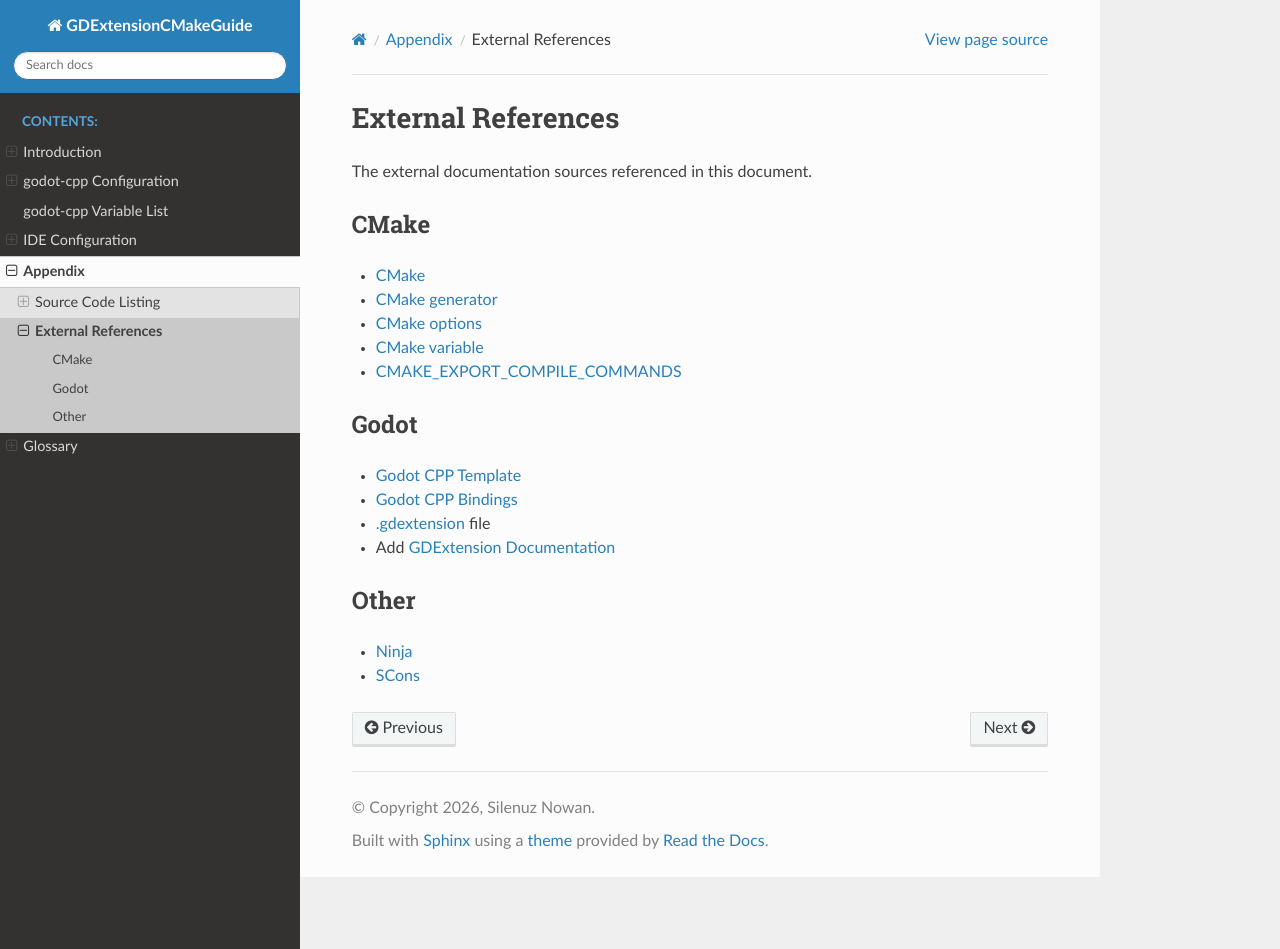
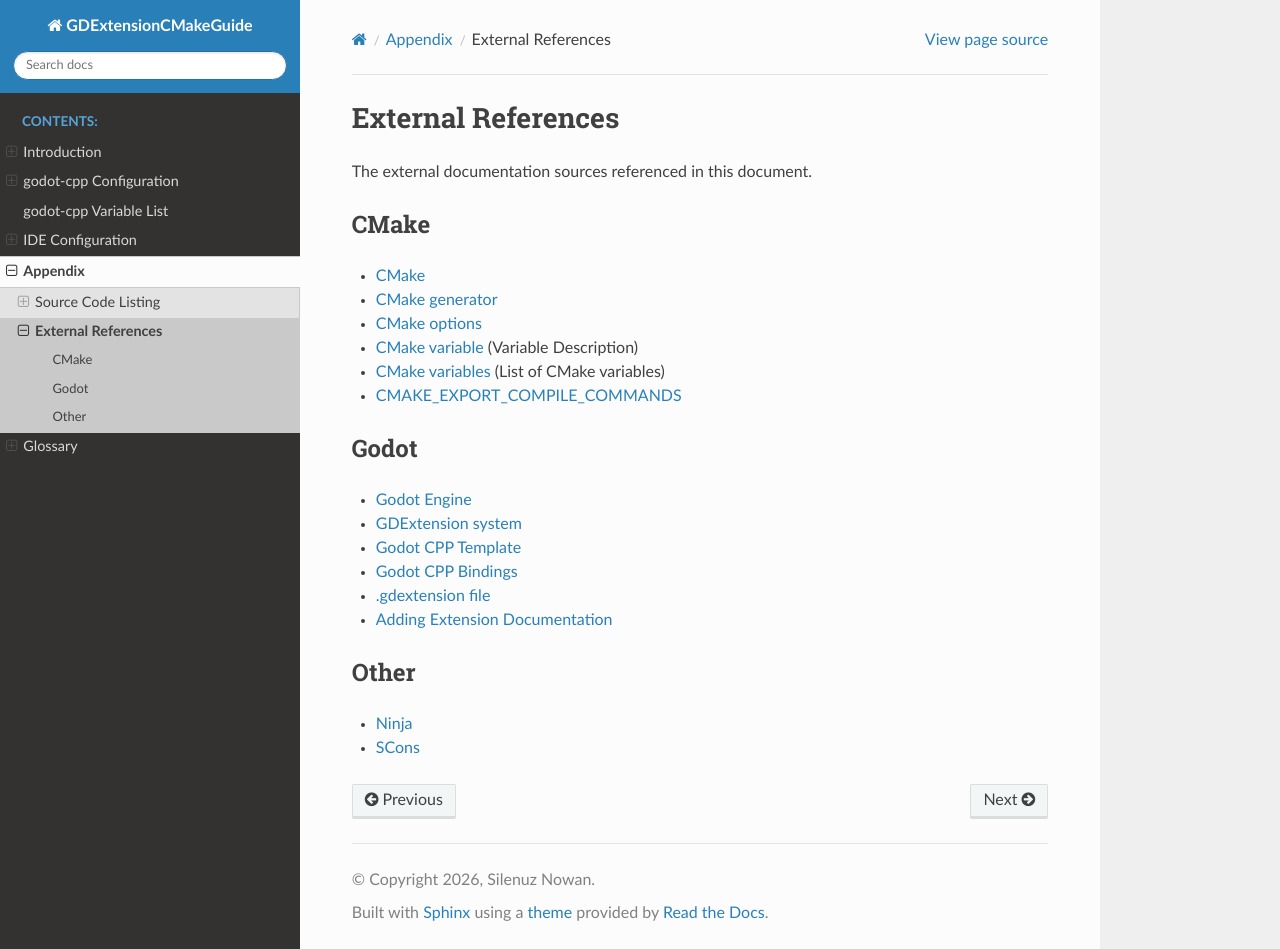
Before and after one commit to silenuz/GDExtension_CMake, a Sphinx documentation site: the page built from docs/source/appendix/external_docs.rst, in a window 1280 px wide and 949 px high. Built offline with Sphinx 7.4.7 and the Read the Docs theme 3.1.0, drawn with Linux system fonts in a browser that asks for light colours.

Commit message:
more glossary terms added, updated external links page

```diff
--- a/docs/source/appendix/external_docs.rst
+++ b/docs/source/appendix/external_docs.rst
@@ -8,15 +8,18 @@ CMake
 * `CMake`_
 * `CMake generator`_
 * `CMake options`_
-* `CMake variable`_
+* `CMake variable`_ (Variable Description)
+* `CMake variables`_ (List of CMake variables)
 * `CMAKE_EXPORT_COMPILE_COMMANDS`_
 
 Godot
 =====
+* `Godot Engine <Godot_>`__
+* `GDExtension system`_
 * `Godot CPP Template`_
 * `Godot CPP Bindings`_
-* `.gdextension`_ file
-* Add `GDExtension Documentation`_
+* `.gdextension file <.gdextension_>`__
+* `Adding Extension Documentation <GDExtension Documentation_>`__
 
 Other
 =====
--- a/docs/source/introduction/first_steps.rst
+++ b/docs/source/introduction/first_steps.rst
@@ -49,7 +49,7 @@ The `Godot CPP Template`_ is organized as follows:
 Initial Configuration
 =====================
 
-After cloning the repository `CMake`_ has to be configured. Open a terminal in the topmost level of the git project that
+After cloning the repository :term:`CMake` has to be configured. Open a terminal in the topmost level of the git project that
 was just cloned, for example mycooldemo and execute cmake with the `CMake options`_
 listed below:
 
--- a/docs/source/share/links.rst
+++ b/docs/source/share/links.rst
@@ -11,6 +11,7 @@
 .. _Godot CPP Bindings: https://github.com/godotengine/godot-cpp/tree/6388e26dd8a42071f65f764a3ef3d9523dda3d6e
 .. _GDExtension Documentation: https://docs.godotengine.org/en/stable/tutorials/scripting/cpp/gdextension_docs_system.html
 .. _.gdextension: https://docs.godotengine.org/en/stable/tutorials/scripting/gdextension/gdextension_file.html#
+.. _GDExtension system: https://docs.godotengine.org/en/stable/tutorials/scripting/gdextension/index.html
 
 .. _Ninja: https://ninja-build.org/manual.html
 .. _SCons: https://scons.org/
```
Also changed, not shown: other parts of docs/source/introduction/first_steps.rst (+1 -1 lines), docs/source/glossary.rst (+38 -0 lines).
